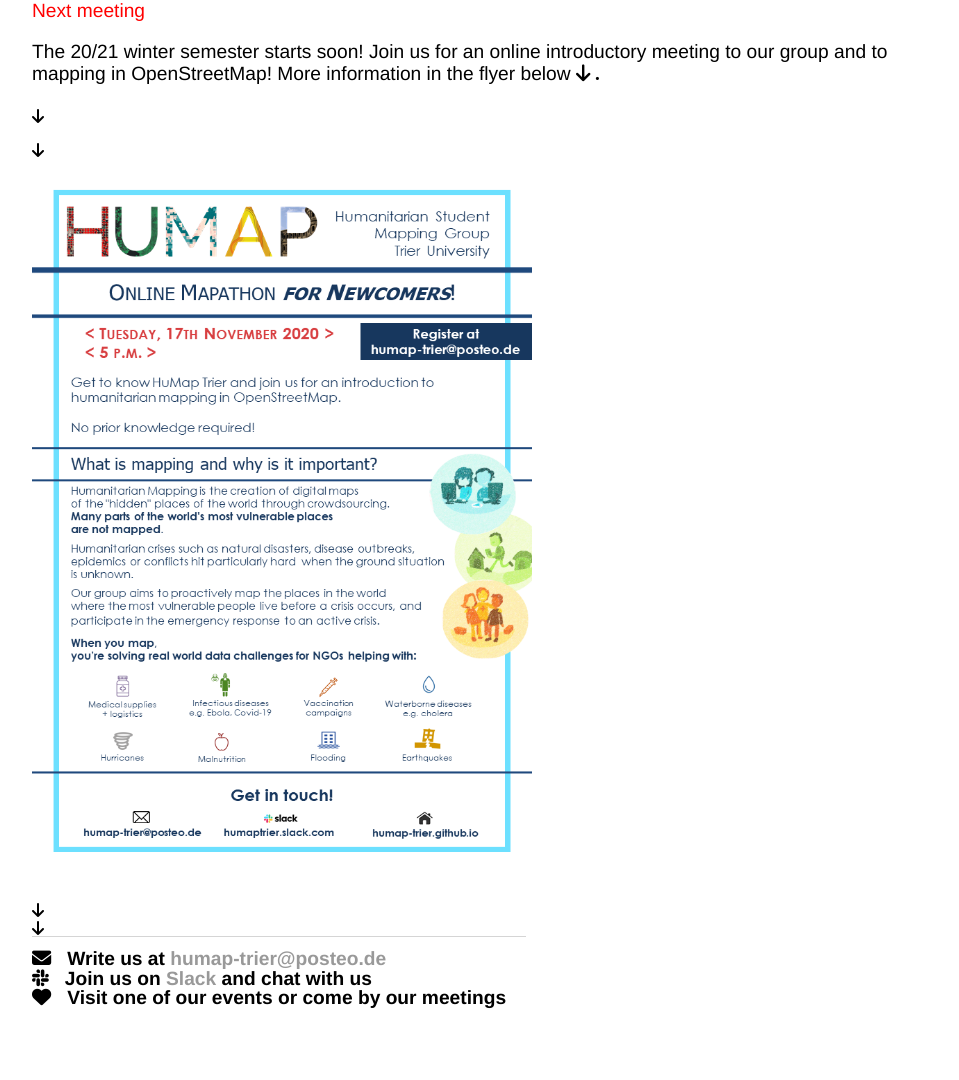
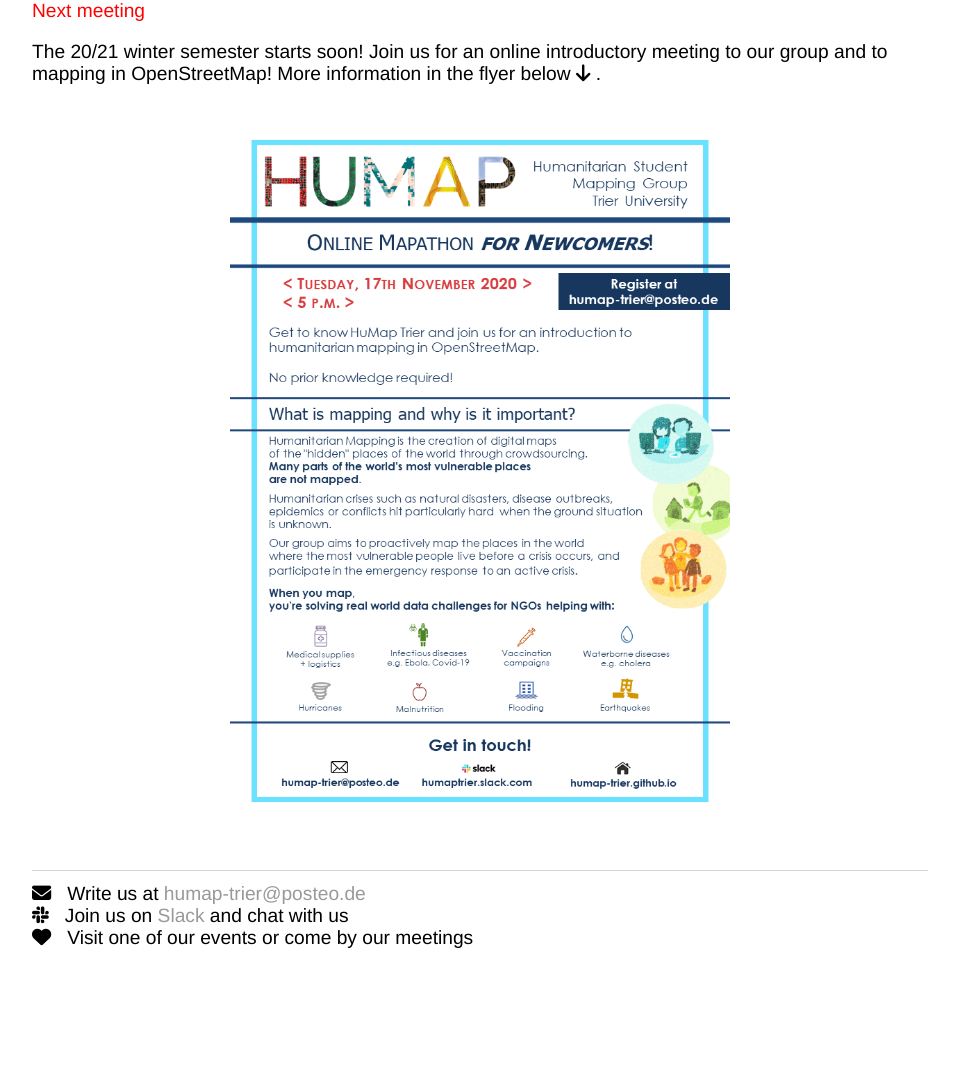
Before and after one commit to humap-trier/humap-trier.github.io, a Jekyll site: the page built from index.html, in a window 1280 px wide. Shown: the part 932-2012 px from the top of the page, without its empty margins (160-1119 px from the left). Built offline with Jekyll 4.4.1, drawn with Linux system fonts in a browser that asks for light colours; nearby versions of some CDN libraries; after the commit the page ends 1941 px from its top, so only the background shows below that.

Commit message:
Update index.html

```diff
--- a/index.html
+++ b/index.html
@@ -12,7 +12,7 @@
 					    alt="" width="600"/></p>
 	<p style="color: red;">Next meeting</p>
 <ul>
-<li>The 20/21 winter semester starts soon! Join us for an online introductory meeting to our group and to mapping in OpenStreetMap! More information in the flyer below <i class="fa fa-arrow-down"> .</li>
+<li>The 20/21 winter semester starts soon! Join us for an online introductory meeting to our group and to mapping in OpenStreetMap! More information in the flyer below <i class="fa fa-arrow-down"></i> .</li>
 <!---<li>Thursday, 11th June, 6pm</li>
 <li>Zoom Meeting - Register with us by sending an e-mail to brauchler@uni-trier.de</li>
 <!---<li>Bring your own laptop <i class="fa fa-laptop" style="font-size:24px"></i></li>--->
```
